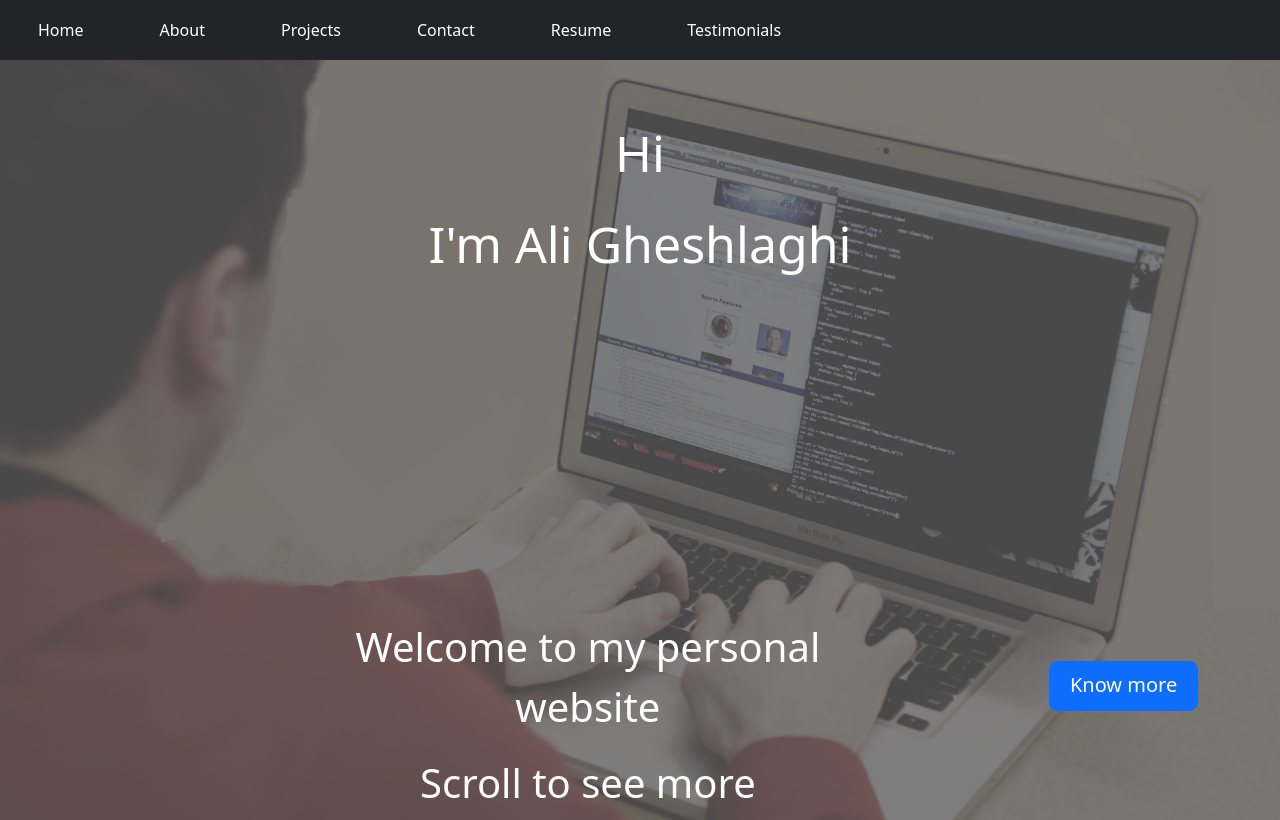
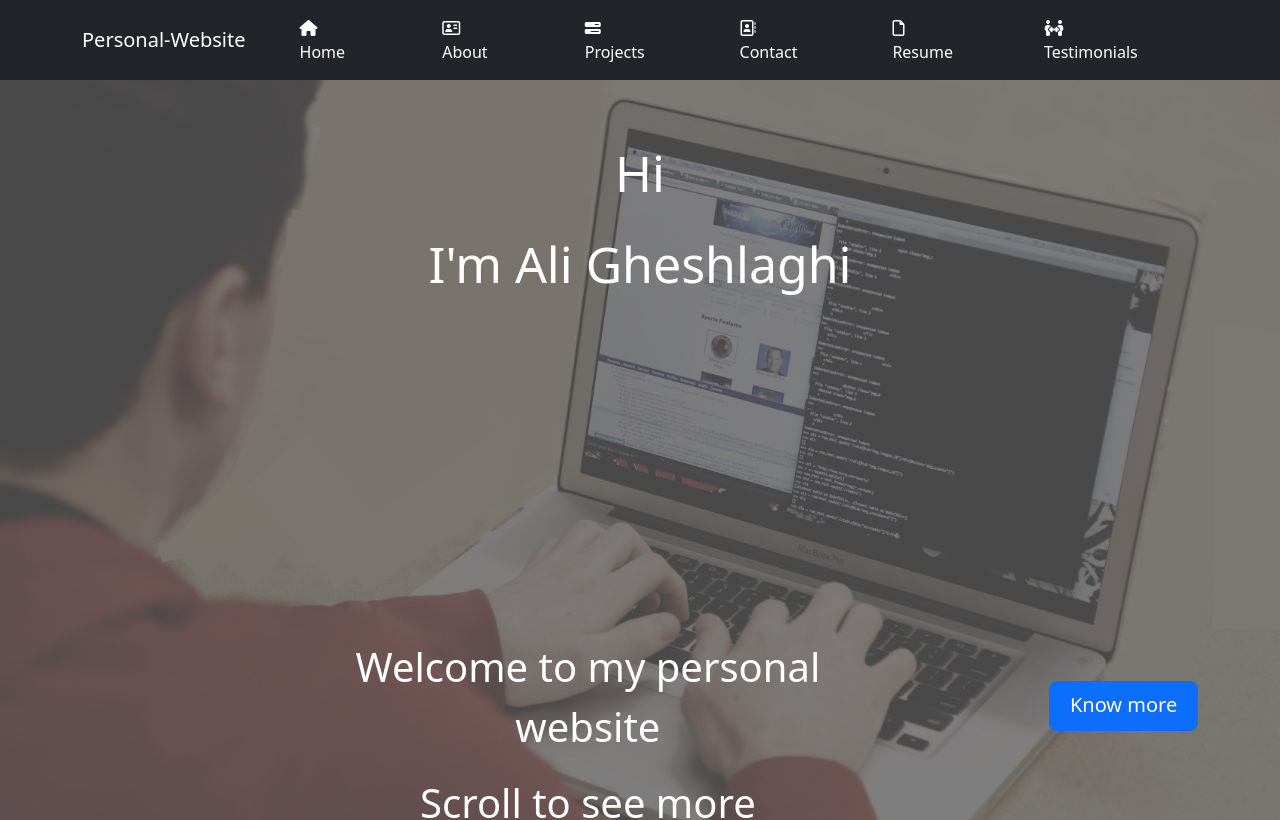
Before and after one commit to aligheshlaghi97/aligheshlaghi97.github.io, a React (Create React App) app: page / in a window 1280 px wide. Shown: the top 820 px of the page. Built offline with nearby package versions, Linux system fonts and the light colour scheme.

Commit message:
Added cdnjs font-awesome, utilized it in Navbar, debuged Navbar to be shown in small screens and have dropdown format.

```diff
--- a/public/index.html
+++ b/public/index.html
@@ -15,6 +15,7 @@
       user's mobile device or desktop. See https://developers.google.com/web/fundamentals/web-app-manifest/
     -->
     <link rel="manifest" href="%PUBLIC_URL%/manifest.json" />
+    <link rel="stylesheet" href="https://cdnjs.cloudflare.com/ajax/libs/font-awesome/6.5.1/css/all.min.css" integrity="sha512-DTOQO9RWCH3ppGqcWaEA1BIZOC6xxalwEsw9c2QQeAIftl+Vegovlnee1c9QX4TctnWMn13TZye+giMm8e2LwA==" crossorigin="anonymous" referrerpolicy="no-referrer" />
     <!--
       Notice the use of %PUBLIC_URL% in the tags above.
       It will be replaced with the URL of the `public` folder during the build.
--- a/src/components/AppNavbar.jsx
+++ b/src/components/AppNavbar.jsx
@@ -1,22 +1,26 @@
 import React from 'react';
-import { Navbar, Nav } from 'react-bootstrap';
+import { Navbar, Nav, Container } from 'react-bootstrap';
 import "../styles/AppNavbar.css"
 import 'bootstrap/dist/css/bootstrap.min.css';
 
 
 const AppNavbar = () => {
   return (
-    <Navbar bg="dark" variant="dark" expand="md" className="custom-navbar" sticky='top'>
-      <Navbar.Collapse id="navbar-nav">
-        <Nav className="mr-auto">
-          <Nav.Link href="#home" className="nav-btn">Home</Nav.Link>
-          <Nav.Link href="#about" className="nav-btn">About</Nav.Link>
-          <Nav.Link href="#projects" className="nav-btn">Projects</Nav.Link>
-          <Nav.Link href="#contact" className="nav-btn">Contact</Nav.Link>
-          <Nav.Link href="#resume" className="nav-btn">Resume</Nav.Link>
-          <Nav.Link href="#testimonials" className="nav-btn">Testimonials</Nav.Link>
+      <Navbar bg="dark" variant="dark" expand="lg" className="custom-navbar" sticky='top'>
+      <Container>
+        <Navbar.Brand href="#home">Personal-Website</Navbar.Brand>
+        <Navbar.Toggle aria-controls="basic-navbar-nav" />
+        <Navbar.Collapse id="basic-navbar-nav">
+          <Nav className="mr-auto">
+          <Nav.Link href="#home" className="nav-btn"><i className="fa-solid fa-house" /> Home</Nav.Link>
+          <Nav.Link href="#about" className="nav-btn"><i className="fa-regular fa-address-card" /> About</Nav.Link>
+          <Nav.Link href="#projects" className="nav-btn"><i className="fa-solid fa-bars-progress" /> Projects</Nav.Link>
+          <Nav.Link href="#contact" className="nav-btn"><i className="fa-regular fa-address-book" /> Contact</Nav.Link>
+          <Nav.Link href="#resume" className="nav-btn"><i className="fa-regular fa-file" /> Resume</Nav.Link>
+          <Nav.Link href="#testimonials" className="nav-btn"><i className="fa-solid fa-people-arrows" /> Testimonials</Nav.Link>
         </Nav>
       </Navbar.Collapse>
+      </Container>
     </Navbar>
   );
 };
--- a/src/styles/AppNavbar.css
+++ b/src/styles/AppNavbar.css
@@ -1,6 +1,5 @@
 .custom-navbar {
   background-color: #333;
-  height: 60px;
 }
 
 .brand {
```
Also changed, not shown: src/App.css (deleted, +0 -38 lines), src/setupTests.js (deleted, +0 -5 lines), 1 other file (tests, documents, lock files or other folders).
